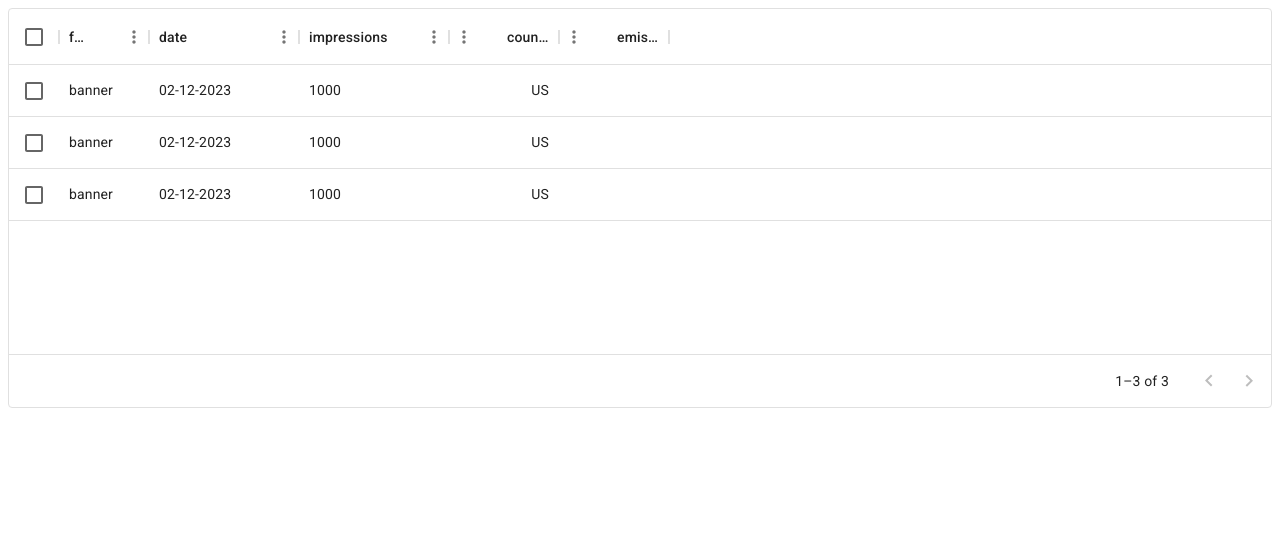
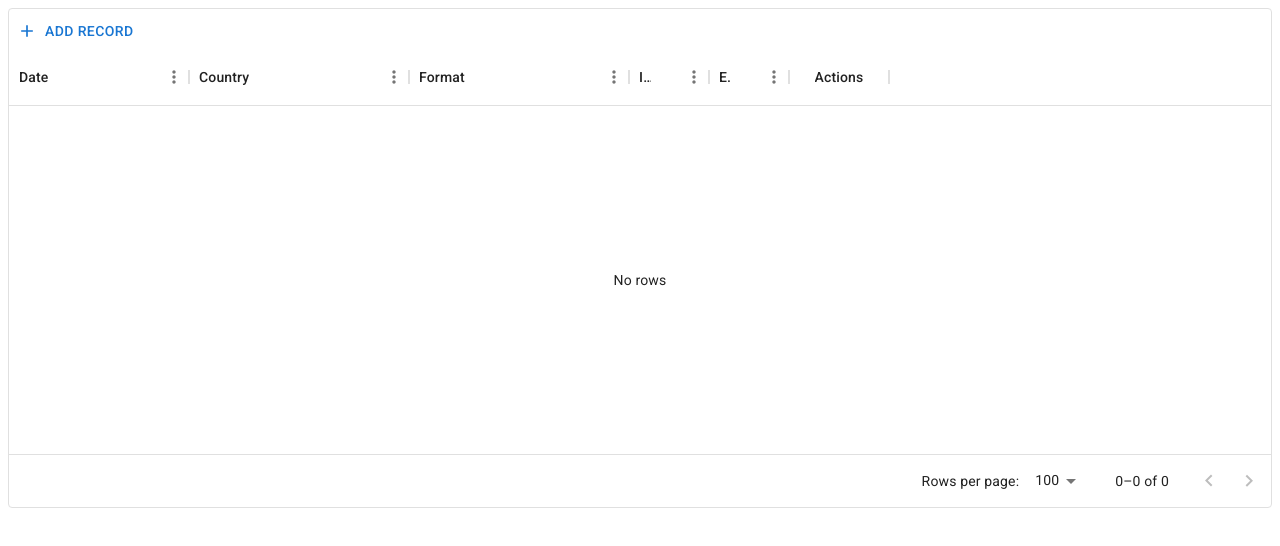
Before and after one commit to james-a-rob/scope3-nextjs, a Next.js app: page / in a window 1280 px wide. Shown: the top 546 px of the page. Built offline with nearby package versions, Linux system fonts and the light colour scheme.

Commit message:
query creative api with input supplied by user

```diff
--- a/app/page.tsx
+++ b/app/page.tsx
@@ -1,68 +1,241 @@
 'use client';
-import Image from 'next/image'
 import * as React from 'react';
+import moment from 'moment';
 import Box from '@mui/material/Box';
-import { DataGrid, GridColDef, GridValueGetterParams } from '@mui/x-data-grid';
+import Button from '@mui/material/Button';
+import AddIcon from '@mui/icons-material/Add';
+import EditIcon from '@mui/icons-material/Edit';
+import DeleteIcon from '@mui/icons-material/DeleteOutlined';
+import SaveIcon from '@mui/icons-material/Save';
+import CancelIcon from '@mui/icons-material/Close';
+import {
+  GridRowsProp,
+  GridRowModesModel,
+  GridRowModes,
+  DataGrid,
+  GridColDef,
+  GridToolbarContainer,
+  GridActionsCellItem,
+  GridEventListener,
+  GridRowId,
+  GridRowModel,
+  GridRowEditStopReasons,
+} from '@mui/x-data-grid';
+import {
+  randomCreatedDate,
+  randomTraderName,
+  randomId,
+  randomArrayItem,
+} from '@mui/x-data-grid-generator';
+
+const roles = ['Banner', 'Video', 'Text'];
+const randomRole = () => {
+  return randomArrayItem(roles);
+};
+
+const initialRows: GridRowsProp = [
+
+];
+
+interface EditToolbarProps {
+  setRows: (newRows: (oldRows: GridRowsProp) => GridRowsProp) => void;
+  setRowModesModel: (
+    newModel: (oldModel: GridRowModesModel) => GridRowModesModel,
+  ) => void;
+}
+
+async function getEmissionsData(format: string, date: string, country: String, impressions: number) {
+  // mapping from get to post request is creative extra work. Use post request on client to match scope3 API?
+  const response = await fetch(`/api/creative?format=${format}&date=${date}&impressions=${impressions}&country=${country}`);
+  const emissions = await response.json();
+  return emissions.data;
+}
+
+function EditToolbar(props: EditToolbarProps) {
+  const { setRows, setRowModesModel } = props;
+
+  const handleClick = () => {
+    const id = randomId();
+    setRows((oldRows) => [...oldRows, { id, name: '', age: '', isNew: true }]);
+    setRowModesModel((oldModel) => ({
+      ...oldModel,
+      [id]: { mode: GridRowModes.Edit, fieldToFocus: 'name' },
+    }));
+  };
+
+  return (
+    <GridToolbarContainer>
+      <Button color="primary" startIcon={<AddIcon />} onClick={handleClick}>
+        Add record
+      </Button>
+    </GridToolbarContainer>
+  );
+}
+
+export default function FullFeaturedCrudGrid() {
+  const [rows, setRows] = React.useState(initialRows);
+  const [rowModesModel, setRowModesModel] = React.useState<GridRowModesModel>({});
+
+  const handleRowEditStop: GridEventListener<'rowEditStop'> = (params, event) => {
+    if (params.reason === GridRowEditStopReasons.rowFocusOut) {
+      event.defaultMuiPrevented = true;
+    }
+  };
+
+  const handleEditClick = (id: GridRowId) => () => {
+    setRowModesModel({ ...rowModesModel, [id]: { mode: GridRowModes.Edit } });
+  };
+
+  const handleSaveClick = (id: GridRowId) => () => {
+    setRowModesModel({ ...rowModesModel, [id]: { mode: GridRowModes.View } });
+  };
+
+  const handleDeleteClick = (id: GridRowId) => () => {
+    setRows(rows.filter((row) => row.id !== id));
+  };
+
+  const handleCancelClick = (id: GridRowId) => () => {
+    setRowModesModel({
+      ...rowModesModel,
+      [id]: { mode: GridRowModes.View, ignoreModifications: true },
+    });
+
+    const editedRow = rows.find((row) => row.id === id);
+    if (editedRow!.isNew) {
+      setRows(rows.filter((row) => row.id !== id));
+    }
+  };
+
+  const processRowUpdate = async (newRow: GridRowModel) => {
+    const emissionsData = await getEmissionsData(newRow.format, moment(newRow.date).format("YYYY-MM-DD"), newRow.country, newRow.impressions);
+    const updatedRow = { ...newRow, isNew: false, emissions: emissionsData.totalEmissions };
+    setRows(rows.map((row) => (row.id === newRow.id ? updatedRow : row)));
+    return updatedRow;
+  };
+
+  const handleRowModesModelChange = (newRowModesModel: GridRowModesModel) => {
+    setRowModesModel(newRowModesModel);
+  };
 
   const columns: GridColDef[] = [
-  { field: 'format', headerName: 'format', width: 90, editable: true },
     {
       field: 'date',
-    headerName: 'date',
-    width: 150,
-    editable: true,
-  },
-  {
-    field: 'impressions',
-    headerName: 'impressions',
-    width: 150,
+      headerName: 'Date',
+      type: 'date',
+      width: 180,
       editable: true,
     },
     {
       field: 'country',
-    headerName: 'country',
+      headerName: 'Country',
+      width: 220,
+      editable: true,
+      type: 'singleSelect',
+      valueOptions: ['UK', 'US', 'FR'],
+    },
+    {
+      field: 'format',
+      headerName: 'Format',
+      width: 220,
+      editable: true,
+      type: 'singleSelect',
+      valueOptions: ['banner', 'video', 'text'],
+    },
+
+    {
+      field: 'impressions',
+      headerName: 'Impressions',
       type: 'number',
-    width: 110,
+      width: 80,
+      align: 'left',
+      headerAlign: 'left',
       editable: true,
     },
     {
       field: 'emissions',
-    headerName: 'emissions',
+      headerName: 'Emissions',
       type: 'number',
-    width: 110,
+      width: 80,
+      align: 'left',
+      headerAlign: 'left',
       editable: false,
+    },
+    {
+      field: 'actions',
+      type: 'actions',
+      headerName: 'Actions',
+      width: 100,
+      cellClassName: 'actions',
+      getActions: ({ id }) => {
+        const isInEditMode = rowModesModel[id]?.mode === GridRowModes.Edit;
+
+        if (isInEditMode) {
+          return [
+            <GridActionsCellItem
+              icon={<SaveIcon />}
+              label="Save"
+              sx={{
+                color: 'primary.main',
+              }}
+              onClick={handleSaveClick(id)}
+            />,
+            <GridActionsCellItem
+              icon={<CancelIcon />}
+              label="Cancel"
+              className="textPrimary"
+              onClick={handleCancelClick(id)}
+              color="inherit"
+            />,
+          ];
+        }
+
+        return [
+          <GridActionsCellItem
+            icon={<EditIcon />}
+            label="Edit"
+            className="textPrimary"
+            onClick={handleEditClick(id)}
+            color="inherit"
+          />,
+          <GridActionsCellItem
+            icon={<DeleteIcon />}
+            label="Delete"
+            onClick={handleDeleteClick(id)}
+            color="inherit"
+          />,
+        ];
+      },
     },
   ];
 
-const rows = [
-  { id: 1, format: 'banner', date: '02-12-2023', impressions: 1000, country: 'US' },
-  { id: 2, format: 'banner', date: '02-12-2023', impressions: 1000, country: 'US' },
-  { id: 3, format: 'banner', date: '02-12-2023', impressions: 1000, country: 'US' },
-
-];
-
-
-
-export default function Home() {
   return (
-    <Box sx={{ height: 400, width: '100%' }}>
+    <Box
+      sx={{
+        height: 500,
+        width: '100%',
+        '& .actions': {
+          color: 'text.secondary',
+        },
+        '& .textPrimary': {
+          color: 'text.primary',
+        },
+      }}
+    >
       <DataGrid
-      onRowEditStop={(params) => console.log(params)}
-      editMode="row"
-
         rows={rows}
         columns={columns}
-      initialState={{
-        pagination: {
-          paginationModel: {
-            pageSize: 5,
-          },
-        },
+        editMode="row"
+        rowModesModel={rowModesModel}
+        onRowModesModelChange={handleRowModesModelChange}
+        onRowEditStop={handleRowEditStop}
+        processRowUpdate={processRowUpdate}
+        slots={{
+          toolbar: EditToolbar,
         }}
-      pageSizeOptions={[5]}
-      checkboxSelection
-      disableRowSelectionOnClick
+        slotProps={{
+          toolbar: { setRows, setRowModesModel },
+        }}
       />
     </Box>
-  )
+  );
 }
--- a/package.json
+++ b/package.json
@@ -12,8 +12,10 @@
     "@emotion/react": "^11.11.1",
     "@emotion/styled": "^11.11.0",
     "@fontsource/roboto": "^5.0.8",
+    "@mui/icons-material": "^5.14.3",
     "@mui/material": "^5.14.5",
     "@mui/x-data-grid": "^6.11.2",
+    "@mui/x-data-grid-generator": "^6.11.2",
     "@types/node": "20.5.0",
     "@types/react": "18.2.20",
     "@types/react-dom": "18.2.7",
@@ -21,6 +23,7 @@
     "axios": "^1.4.0",
     "eslint": "8.47.0",
     "eslint-config-next": "13.4.17",
+    "moment": "^2.29.4",
     "next": "13.4.17",
     "postcss": "8.4.28",
     "react": "18.2.0",
--- a/pages/api/creative.ts
+++ b/pages/api/creative.ts
@@ -1,17 +1,16 @@
 import axios from 'axios';
-import {NextApiRequest, NextApiResponse}from 'next';
+import { NextApiRequest, NextApiResponse } from 'next';
 
 export default async function handler(req: NextApiRequest, res: NextApiResponse) {
   const data = {
-    "format": "video",
-    "durationSeconds": 15,
-    "date": "2023-01-01",
-    "impressions": 1000,
-    "country": "US"
+    "format": req.query.format,
+    "date": req.query.date,
+    "impressions": parseInt(req.query.impressions),
+    "country": req.query.country
   }
+  console.log(data)
 
-
-
+  try{
     const emissionsData = await axios.post(
       "https://api.scope3.com/v1/creative",
       data,
@@ -26,4 +25,11 @@
     console.log(emissionsData.data)
     res.status(200).json({ data: emissionsData.data });
 
+  }catch(e){
+    console.log(e)
   }
+
+  res.status(500).json({message:'did not work'})
+
+
+}
```
Also changed, not shown: 1 other file (tests, documents, lock files or other folders). Lines whose indentation alone changed are shown as unchanged.
